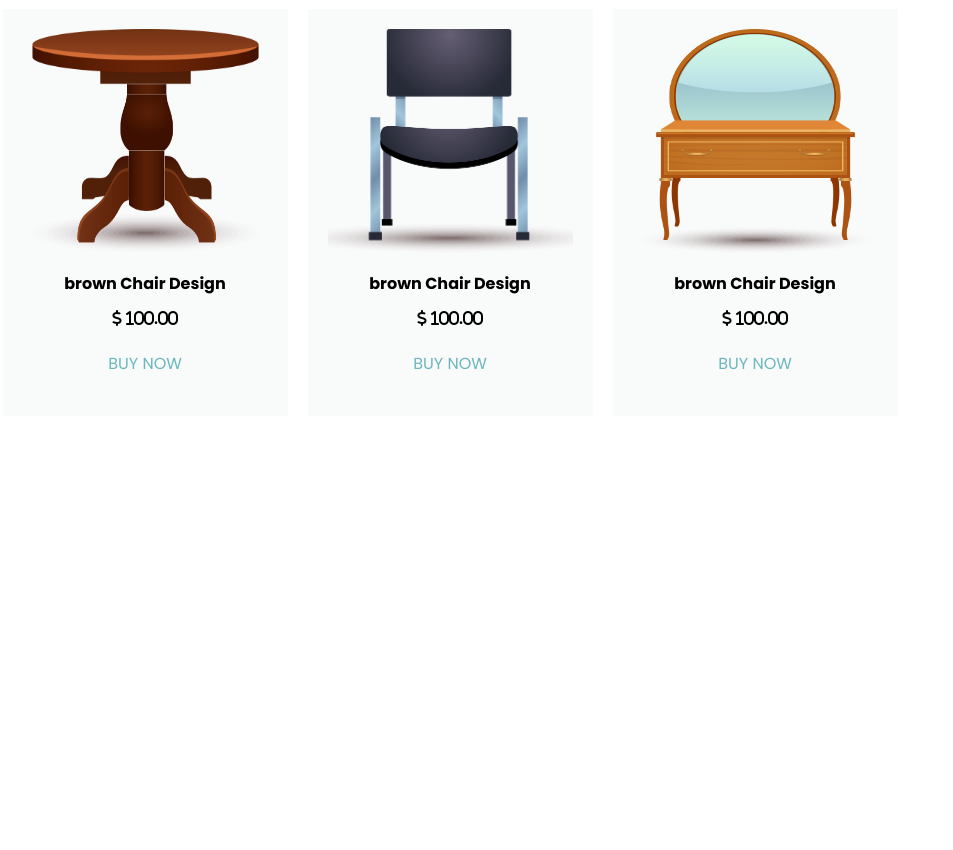
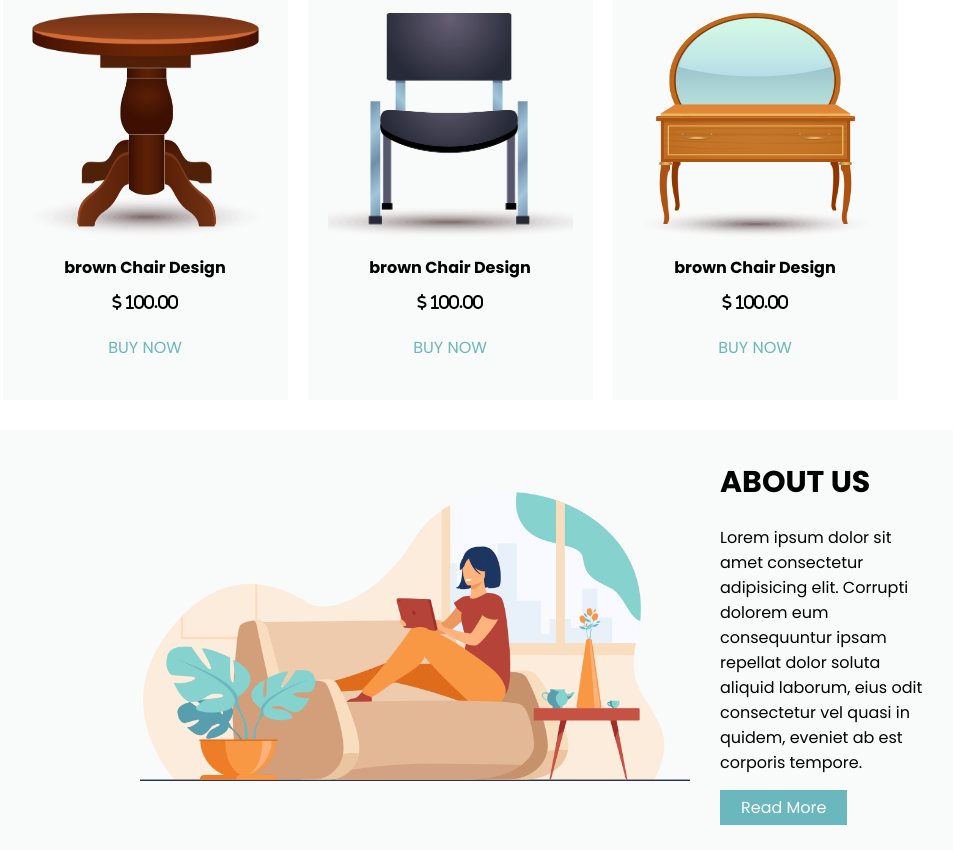
Before and after one commit to AleckDevv/AleckDevv-projeto-free-css-templates, a plain HTML site: page index.html in a window 1280 px wide. Shown: the part 1256-2106 px from the top of the page, without its empty margins (190-1143 px from the left). Before the commit the page ends 1682 px from the top, so only its background shows below. Drawn offline with Linux system fonts and the light colour scheme.

Commit message:
feito o js para o funcionamento do slider, e concluído a seção sobre

```diff
--- a/assets/js/script.js
+++ b/assets/js/script.js
@@ -19,7 +19,7 @@ function startAutoSlide() {
   setInterval(() => {
     currentSlide = (currentSlide + 1) % slides.length;
     showSlide(currentSlide);
-  }, 2000); // Troca a cada 5 segundos
+  }, 1500); // Troca a cada 5 segundos
 }
 
 // Clique nos dots
--- a/assets/style/style.css
+++ b/assets/style/style.css
@@ -170,7 +170,6 @@ header {
    align-items: center;
    justify-content: center;
    margin-top: 20px;
-   /* background-color: #333; */
 }
 
 .descricao_itens h2 {
@@ -213,3 +212,38 @@ header {
    color: var(--color-button2);
    text-transform: uppercase;
 }
+
+.sobre {
+   display: grid;
+   grid-template-columns: repeat(2, 1fr);
+   background-color: var(--bg-color-description);
+   justify-content: center;
+   align-items: center;
+   margin: 0px 100px;
+   padding: 30px;
+   margin-top: 20px;
+}
+
+.imagem_pessoa img {
+   width: 550px;
+   margin-left: 200px;
+}
+
+.sobre_nos {
+   padding: 0px 30px;
+}
+
+.sobre_nos h3 {
+   margin-bottom: 20px;
+   font-size: 30px;
+   text-transform: uppercase;
+}
+
+.sobre_nos a {
+   padding: 5px 20px;
+}
+
+.sobre_nos p {
+   margin-bottom: 20px;
+   border-radius: 5px;
+}
--- a/index.html
+++ b/index.html
@@ -118,7 +118,7 @@
 
     <main class="compras">
       <div class="descricao_itens">
-        <h2>Our Furniture</h2>
+        <h3>Our Furniture</h3>
         <p>
           pwhich don't look even slightly believable. If you are going to use a
           passage of Lorem Ipsum, you need to be sure there isn't an
@@ -211,6 +211,24 @@
         </div>
       </div>
     </main>
+
+    <section class="sobre">
+      <div class="imagem_pessoa">
+        <img src="assets/images/about-img.png" alt="imagem" />
+      </div>
+
+      <div class="sobre_nos">
+        <h3>about us</h3>
+        <p>
+          Lorem ipsum dolor sit amet consectetur adipisicing elit. Corrupti
+          dolorem eum consequuntur ipsam repellat dolor soluta aliquid laborum,
+          eius odit consectetur vel quasi in quidem, eveniet ab est corporis
+          tempore.
+        </p>
+
+        <a class="link2" href="#" >Read More</a>
+      </div>
+    </section>
     <script src="assets/js/script.js"></script>
   </body>
 </html>
```
